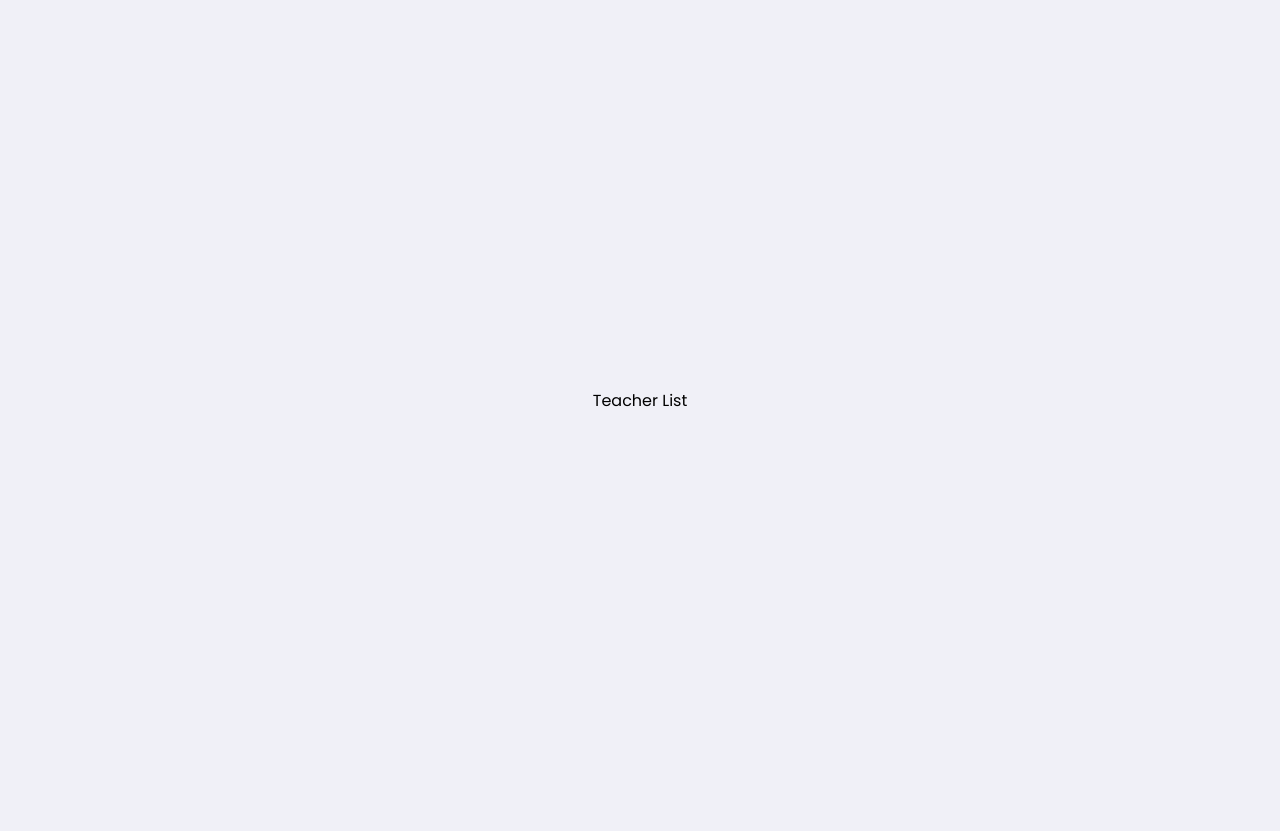
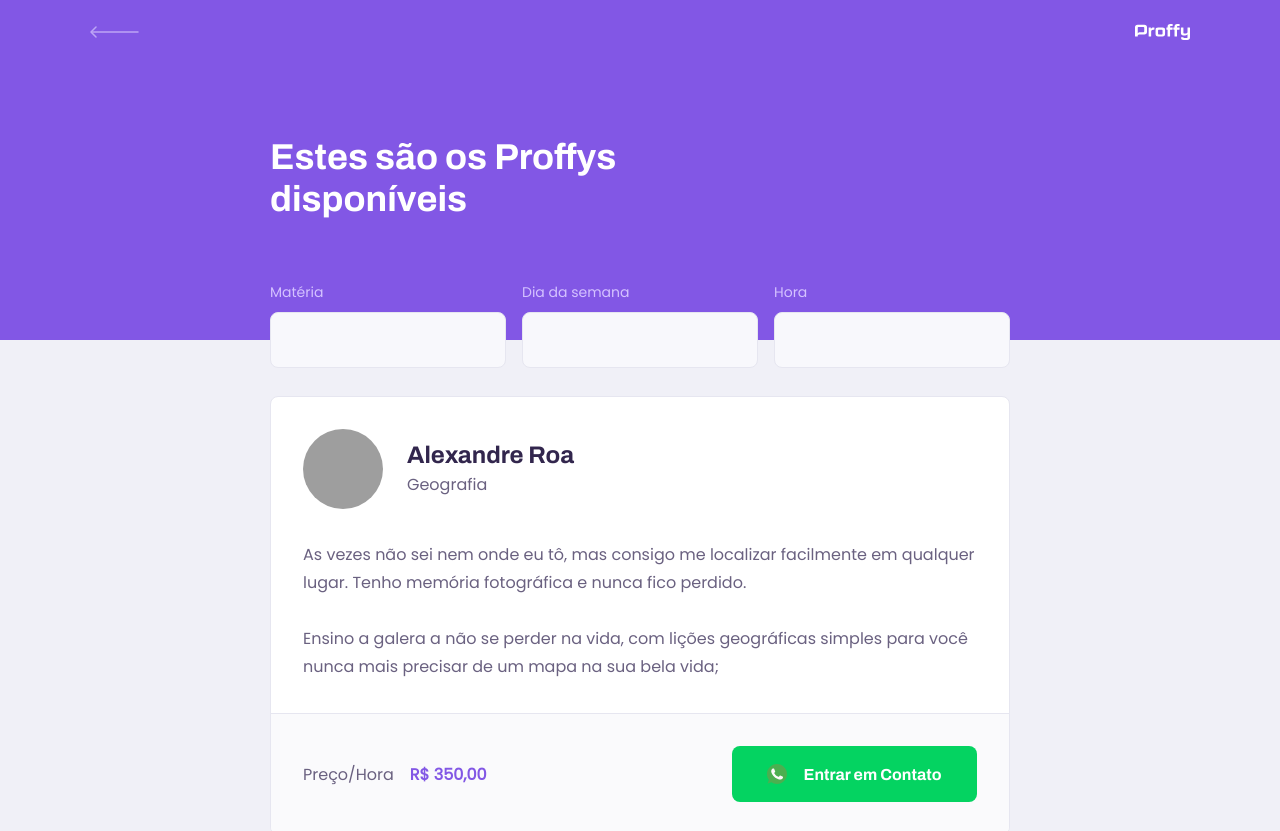
Before and after one commit to alexandrezardini/proffy, a React (Create React App) app: page /study in a window 1280 px wide. Shown: the top 831 px of the page. Before the commit the page ends 800 px from the top, so only its background shows below. Built offline with nearby package versions, Linux system fonts and the light colour scheme; grey boxes are pictures that could not be loaded.

Commit message:
page teacher list with styles

```diff
--- a/src/assets/styles/global.css
+++ b/src/assets/styles/global.css
@@ -1,33 +1,35 @@
 :root {
-    --color-background: #F0F0F7;
-    --color-primary-lighter: #9871F5;
-    --color-primary-light: #916BEA;
-    --color-primary: #8257E5;
-    --color-primary-dark: #774DD6;
-    --color-primary-darker: #6842C2;
-    --color-secundary: #04D361;
-    --color-secundary-dark: #04BF58;
-    --color-title-in-primary: #FFFFFF;
-    --color-text-in-primary: #D4C2FF;
-    --color-text-title: #32264D;
-    --color-text-complement: #9C98A6;
-    --color-text-base: #6A6180;
-    --color-line-in-white: #E6E6F0;
-    --color-input-background: #F8F8FC;
-    --color-button-text: #FFFFFF;
-    --color-box-base: #FFFFFF;
-    --color-box-footer: #FAFAFC;
+  --color-background: #f0f0f7;
+  --color-primary-lighter: #9871f5;
+  --color-primary-light: #916bea;
+  --color-primary: #8257e5;
+  --color-primary-dark: #774dd6;
+  --color-primary-darker: #6842c2;
+  --color-secundary: #04d361;
+  --color-secundary-dark: #04bf58;
+  --color-title-in-primary: #ffffff;
+  --color-text-in-primary: #d4c2ff;
+  --color-text-title: #32264d;
+  --color-text-complement: #9c98a6;
+  --color-text-base: #6a6180;
+  --color-line-in-white: #e6e6f0;
+  --color-input-background: #f8f8fc;
+  --color-button-text: #ffffff;
+  --color-box-base: #ffffff;
+  --color-box-footer: #fafafc;
 
   font-size: 60%;
 }
 
-*{
+* {
   margin: 0;
   padding: 0;
   box-sizing: border-box;
 }
 
-html, body, #root {
+html,
+body,
+#root {
   height: 100vh;
 }
 
@@ -35,14 +37,18 @@ body {
   background: var(--color-background);
 }
 
-#root{
+#root {
   display: flex;
   align-items: center;
   justify-content: center;
 }
 
-body, input, button, textarea {
-    font: 500 1.6rem Poppins
+body,
+input,
+button,
+textarea {
+  font: 500 1.6rem Poppins;
+  color: var(--color-text-base);
 }
 
 .container {
@@ -50,7 +56,7 @@ body, input, button, textarea {
   max-width: 700px;
 }
 
-@media (min-width: 700px){
+@media (min-width: 700px) {
   :root {
     font-size: 62.5%;
   }
--- /dev/null
+++ b/src/components/PageHeader/index.tsx
@@ -0,0 +1,31 @@
+import React from 'react';
+import { Link } from 'react-router-dom';
+
+import logoImg from '../../assets/images/logo.svg';
+import backIcon from '../../assets/images/icons/back.svg';
+
+import './styles.css';
+
+interface PageHeaderProps {
+  title: string;
+}
+
+const PageHeader: React.FC<PageHeaderProps> = ({title, children}) => {
+  return (
+    <header className='page-header'>
+      <div className='top-bar-container'>
+        <Link to='/'>
+          <img src={backIcon} alt='Voltar' />
+        </Link>
+        <img src={logoImg} alt='Proffy' />
+      </div>
+      <div className='header-content'>
+        <strong>{title}</strong>
+
+        {children}
+      </div>
+    </header>
+  );
+};
+
+export default PageHeader;
--- /dev/null
+++ b/src/components/PageHeader/styles.css
@@ -0,0 +1,66 @@
+.page-header {
+    display:flex;
+    flex-direction: column;
+    background-color: var(--color-primary);
+}
+
+.page-header .top-bar-container {
+    width: 90%;
+    margin: 0 auto;
+    display: flex;
+    justify-content: space-between;
+    align-items: center;
+    color: var(--color-text-in-primary);
+    padding: 1.6rem 0;
+}
+
+.page-header .top-bar-container > a {
+    height: 3.2rem;
+    transition: opacity 0.2s;
+}
+
+.page-header .top-bar-container > a:hover {
+   opacity: 0.6;
+}
+
+.page-header .top-bar-container > img {
+    height: 1.6rem;
+}
+
+.page-header .header-content {
+    width: 90%;
+    margin: 0 auto;
+    position: relative;
+    margin: 3.2rem auto
+}
+
+.page-header .header-content strong{
+    font: 700 3.6rem Archivo;
+    line-height: 4.2rem;
+    color: var(--color-title-in-primary)
+}
+
+@media (min-width: 700px){
+    .page-header{
+        height: 340px;
+    }
+
+    .page-header .top-bar-container {
+        max-width: 1100px;
+    }
+
+    .page-header .header-content {
+        flex: 1;
+        max-width: 740px;
+        margin: 0 auto;
+        padding-bottom: 48px;
+        display: flex;
+        flex-direction: column;
+        justify-content: center;
+        align-items: flex-start;
+    }
+
+    .page-header .header-content strong{
+       max-width: 350px;
+    }
+}
--- /dev/null
+++ b/src/components/TeacherItem/index.tsx
@@ -0,0 +1,43 @@
+import React from 'react';
+
+import whatsAppIcon from '../../assets/images/icons/whatsapp.svg'
+
+import './styles.css'
+
+function TeacherItem() {
+  return (
+    <article className='teacher-item'>
+      <header>
+        <img
+          src='https://avatars3.githubusercontent.com/u/54390818?s=460&u=8683e57370c7599860e9e62c79890ba0096b722e&v=4'
+          alt='Avatar'
+        />
+        <div>
+          <strong>Alexandre Roa</strong>
+          <span>Geografia</span>
+        </div>
+      </header>
+      <p>
+        As vezes não sei nem onde eu tô, mas consigo me localizar facilmente em
+        qualquer lugar. Tenho memória fotográfica e nunca fico perdido.
+        <br />
+        <br />
+        Ensino a galera a não se perder na vida, com lições geográficas simples
+        para você nunca mais precisar de um mapa na sua bela vida;
+      </p>
+
+      <footer>
+        <p>
+          Preço/Hora
+          <strong>R$ 350,00</strong>
+        </p>
+        <button type='button'>
+        <img src={whatsAppIcon} alt='Entrar em contato' />
+          Entrar em Contato
+        </button>
+      </footer>
+    </article>
+  );
+}
+
+export default TeacherItem
--- /dev/null
+++ b/src/components/TeacherItem/styles.css
@@ -0,0 +1,103 @@
+.teacher-item {
+  background: var(--color-box-base);
+  border: 1px solid var(--color-line-in-white);
+  border-radius: 0.8rem;
+  margin-top: 2.4rem;
+  overflow: hidden;
+}
+
+.teacher-item header {
+  padding: 3.2rem 2rem;
+  display: flex;
+  align-items: center;
+}
+
+.teacher-item header img {
+  width: 8rem;
+  height: 8rem;
+  border-radius: 50%;
+}
+
+.teacher-item header div {
+  margin-left: 2.4rem;
+}
+
+.teacher-item header div strong {
+  font: 700 2.4rem Archivo;
+  display: block;
+  color: var(--color-text-title);
+}
+
+.teacher-item header div span {
+  font-size: 1.6rem;
+  display: block;
+  margin-top: 0.4rem;
+}
+
+.teacher-item > p {
+  padding: 0 2rem;
+  font-size: 1.6rem;
+  line-height: 2.8rem;
+}
+
+.teacher-item footer {
+  padding: 3.2rem 2rem;
+  background-color: var(--color-box-footer);
+  border-top: 1px solid var(--color-line-in-white);
+  margin-top: 3.2rem;
+  display: flex;
+  align-items: center;
+  justify-content: center;
+  justify-content: space-between;
+}
+
+.teacher-item footer button {
+  width: 20rem;
+  height: 5.6rem;
+  background: var(--color-secundary);
+  color: var(--color-button-text);
+  border: 0;
+  border-radius: 0.8rem;
+  cursor: pointer;
+  font: 700 1.4rem Archivo;
+  display: flex;
+  align-items: center;
+  justify-content: space-evenly;
+  transition: 0.2s;
+}
+
+.teacher-item footer button:hover {
+  background: var(--color-secundary-dark);
+}
+
+.teacher-item footer p strong {
+  color: var(--color-primary);
+  font-size: 1.6rem;
+  display: block;
+}
+
+@media (min-width: 700px) {
+  .teacher-item header,
+  .teacher-item footer {
+    padding: 3.2rem;
+  }
+
+  .teacher-item > p {
+    padding: 0 3.2rem;
+  }
+
+  .teacher-item footer p strong {
+    display: initial;
+    margin-left: 1.6rem;
+  }
+
+  .teacher-item footer button {
+    width: 24.5rem;
+    font-size: 1.6rem;
+    justify-content: center;
+  }
+
+  .teacher-item footer img {
+    margin-right: 1.6rem;
+  }
+}
--- a/src/pages/TeacherForm/index.tsx
+++ b/src/pages/TeacherForm/index.tsx
@@ -1,11 +1,17 @@
-import React from 'react'
+import React from 'react';
+
+import PageHeader from '../../components/PageHeader';
+
+import './styles.css';
 
 function TeacherForm() {
-    return (
-        <div className="teacher-list">
-            Teacher Form
-        </div>
-    )
+  return (
+    <div id='page-teacher-form' className='container'>
+      <PageHeader title='Que incrível que você quer dar aulas'>
+        Teacher Form
+      </PageHeader>
+    </div>
+  );
 }
 
-export default TeacherForm
+export default TeacherForm;
--- /dev/null
+++ b/src/pages/TeacherForm/styles.css
@@ -0,0 +1,4 @@
+#page-teacher-form {
+    width: 100vw;
+    height: 100vh;
+}
--- a/src/pages/TeacherList/index.tsx
+++ b/src/pages/TeacherList/index.tsx
@@ -1,11 +1,41 @@
-import React from 'react'
+import React from 'react';
+
+import PageHeader from '../../components/PageHeader';
+
+import './styles.css';
+import TeacherItem from '../../components/TeacherItem';
 
 function TeacherList() {
-    return (
-        <div className="teacher-list">
-            Teacher List
-        </div>
-    )
+  return (
+    <div id='page-teacher-list' className='container'>
+      <PageHeader title='Estes são os Proffys disponíveis'>
+        <form id='search-teachers'>
+          <div className='input-block'>
+            <label htmlFor='subject'>Matéria</label>
+            <input type='text' id='subject' />
+          </div>
+
+          <div className='input-block'>
+            <label htmlFor='week_day'>Dia da semana</label>
+            <input type='text' id='week_day' />
+          </div>
+
+          <div className='input-block'>
+            <label htmlFor='time'>Hora</label>
+            <input type='text' id='time' />
+          </div>
+        </form>
+      </PageHeader>
+
+      <main>
+        <TeacherItem />
+        <TeacherItem />
+        <TeacherItem />
+        <TeacherItem />
+        <TeacherItem />
+      </main>
+    </div>
+  );
 }
 
-export default TeacherList
+export default TeacherList;
--- /dev/null
+++ b/src/pages/TeacherList/styles.css
@@ -0,0 +1,76 @@
+#page-teacher-list {
+  width: 100vw;
+  height: 100vh;
+}
+
+#search-teachers {
+  margin-top: 3.2rem;
+}
+
+#search-teachers label {
+  color: var(--color-text-in-primary);
+}
+
+#search-teachers .input-block {
+  position: relative;
+}
+
+#search-teachers .input-block + .input-block {
+  margin-top: 1.4rem;
+}
+
+#search-teachers .input-block label {
+  font-size: 1.4rem;
+}
+
+#search-teachers .input-block input {
+  width: 100%;
+  height: 5.6rem;
+  margin-top: 0.8rem;
+  border-radius: 0.8rem;
+  background: var(--color-input-background);
+  border: 1px solid var(--color-line-in-white);
+  outline: 0;
+  padding: 0 1.6rem;
+  font: 1.6rem Archivo;
+}
+
+#search-teachers .input-block:focus-within::after {
+  width: calc(100% - 3.2rem);
+  height: 2px;
+  content: '';
+  background: var(--color-primary-light);
+  position: absolute;
+  left: 1.6rem;
+  right: 1.6rem;
+  bottom: 0;
+}
+
+#page-teacher-list main {
+  margin: 3.2rem auto;
+  width: 90%;
+}
+
+@media (min-width: 700px) {
+  #page-teacher-list {
+    max-width: 100%;
+  }
+
+  #search-teachers {
+    display: grid;
+    grid-template-columns: repeat(3, 1fr);
+    column-gap: 16px;
+    position: absolute;
+    bottom: -28px;
+  }
+
+  #search-teachers .input-block + .input-block {
+    margin-top: 0;
+  }
+
+  #page-teacher-list main {
+    padding: 3.2rem 0;
+    max-width: 740px;
+    margin: 0 auto;
+  }
+}
```
Lines whose indentation alone changed are shown as unchanged.
